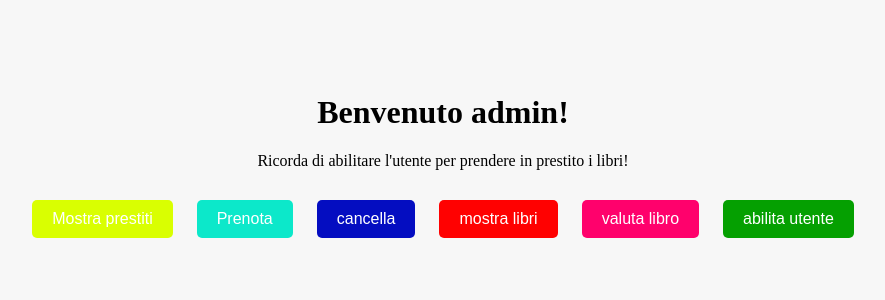
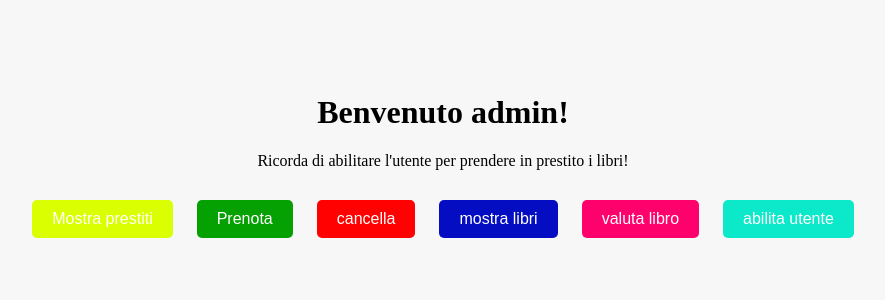
Before and after one commit to rickyruozzi/BiblioTrack, a PHP site: page /zona_prestiti.php in a window 1280 px wide. Shown: the part 240-540 px from the top of the page, without its empty margins (197-1082 px from the left). Run offline with PHP 8.4, Linux system fonts and the light colour scheme; a user stored in the database is signed in.

Commit message:
minicambiamento

```diff
--- a/zona_prestiti.php
+++ b/zona_prestiti.php
@@ -38,7 +38,7 @@
         }
 
         .prenotation-button {
-            background-color: #0ce8ca;
+            background-color: #05a001;
             color: white;
         }
 
@@ -54,16 +54,16 @@
 
         .cancellation-button {
             color: white;
-            background-color: #040dc1;
+            background-color: #ff0101;
         }
 
         .show-button {
-            background-color: #ff0101;
+            background-color: #040dc1;
             color: white;
         }
 
         .abilitation-button {
-            background-color: #05a001;
+            background-color: #0ce8ca;
             color: white;
         }
 
```
